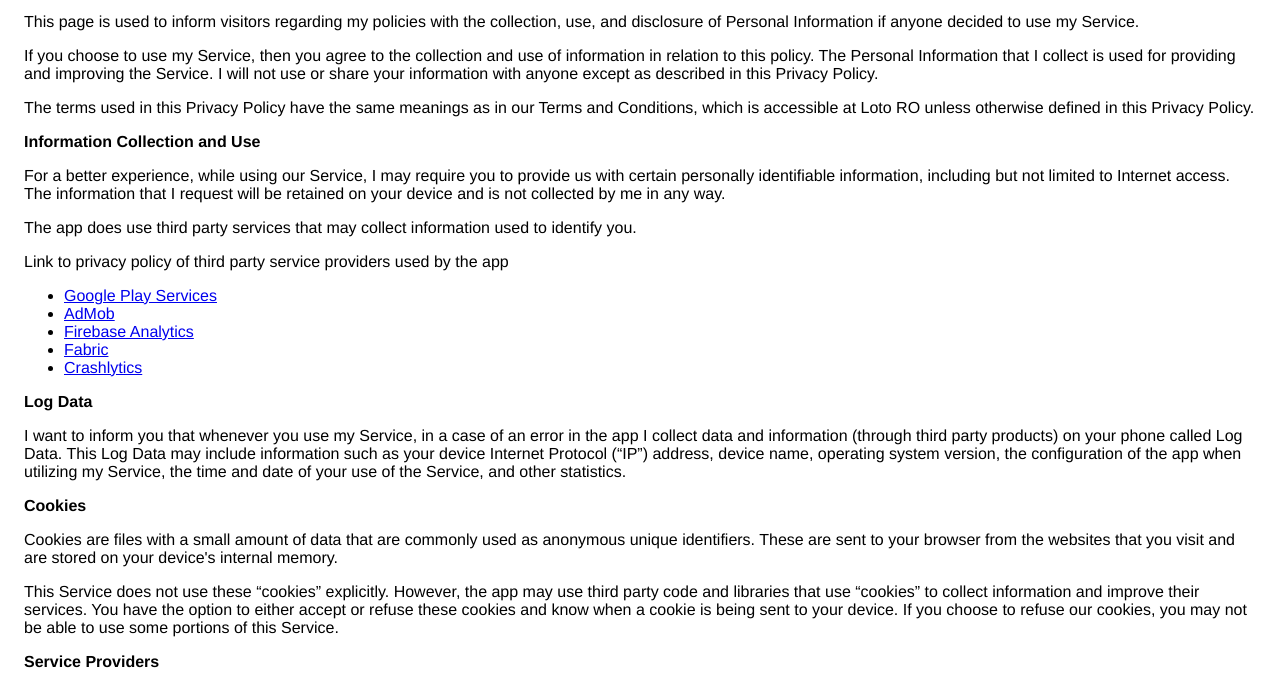
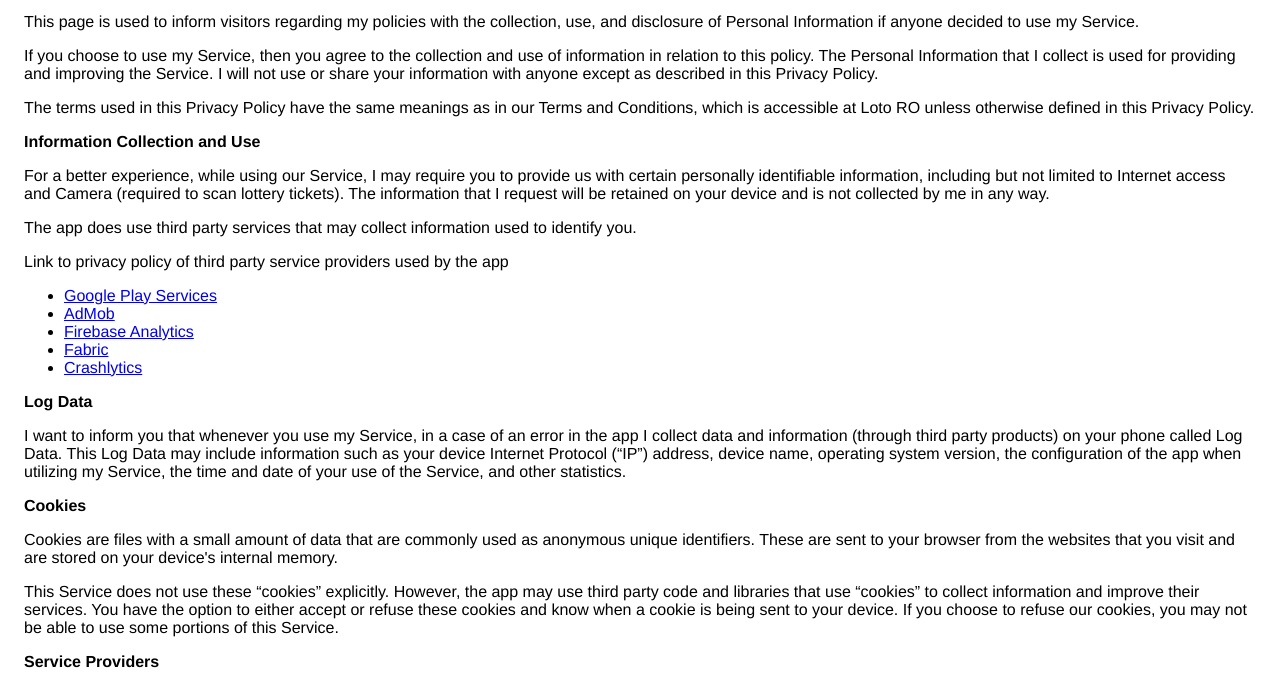
Before and after one commit to VMobileRecords/vmobilerecords.github.io, a plain HTML site: page index.html in a window 1280 px wide. Shown: the part 113-797 px from the top of the page. Drawn offline with Linux system fonts and the light colour scheme.

Commit message:
Update index.html

```diff
--- a/index.html
+++ b/index.html
@@ -18,7 +18,7 @@
                   </p> <p>The terms used in this Privacy Policy have the same meanings as in our Terms and Conditions, which is
                     accessible at Loto RO unless otherwise defined in this Privacy Policy.
                   </p> <p><strong>Information Collection and Use</strong></p> <p>For a better experience, while using our Service, I may require you to provide us with certain
-                    personally identifiable information, including but not limited to Internet access. The information that I request will be retained on your device and is not collected by me in any way.
+                    personally identifiable information, including but not limited to Internet access and Camera (required to scan lottery tickets). The information that I request will be retained on your device and is not collected by me in any way.
                   </p> <p>The app does use third party services that may collect information used to identify you.</p> <div><p>Link to privacy policy of third party service providers used by the app</p> <ul><li><a href="https://www.google.com/policies/privacy/" target="_blank">Google Play Services</a></li><li><a href="https://support.google.com/admob/answer/6128543?hl=en" target="_blank">AdMob</a></li><li><a href="https://firebase.google.com/policies/analytics" target="_blank">Firebase Analytics</a></li><!----><li><a href="https://fabric.io/privacy" target="_blank">Fabric</a></li><li><a href="http://try.crashlytics.com/terms/privacy-policy.pdf" target="_blank">Crashlytics</a></li><!----><!----></ul></div> <p><strong>Log Data</strong></p> <p> I want to inform you that whenever you use my Service, in a case of
                     an error in the app I collect data and information (through third party products) on your phone
                     called Log Data. This Log Data may include information such as your device Internet Protocol (“IP”) address,
```
